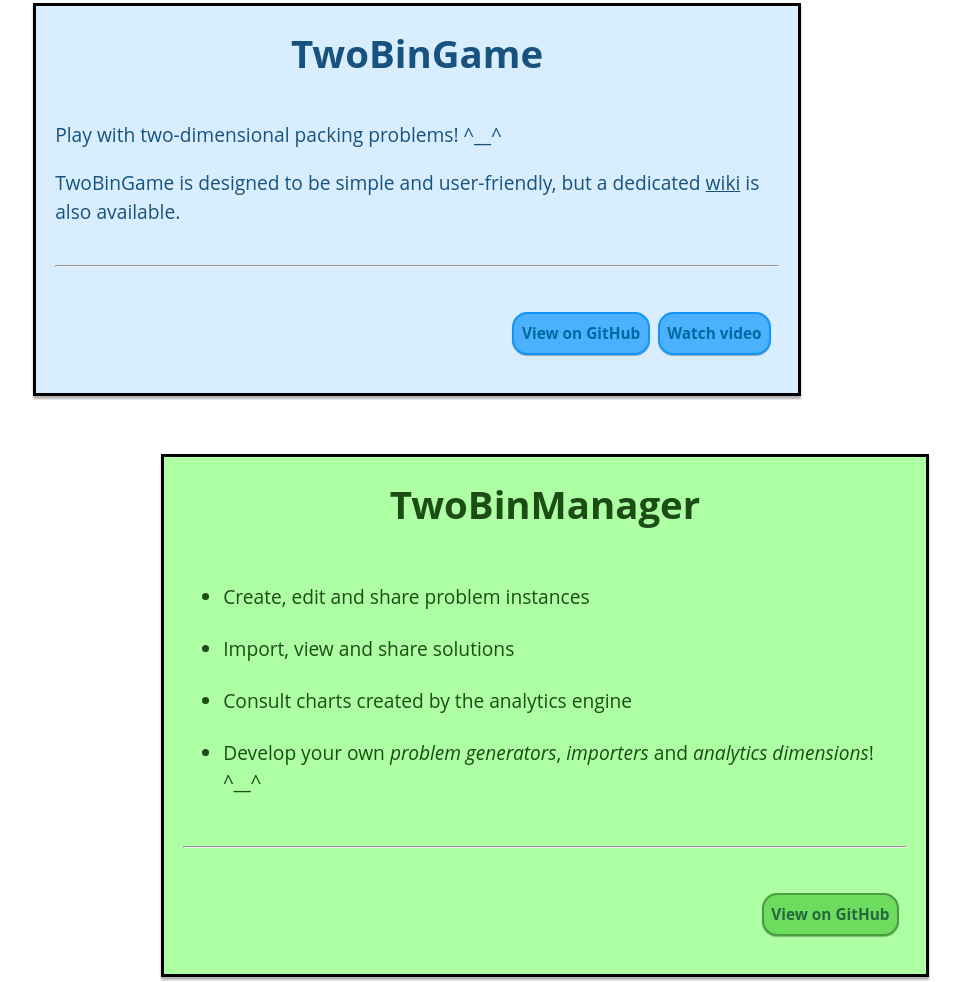
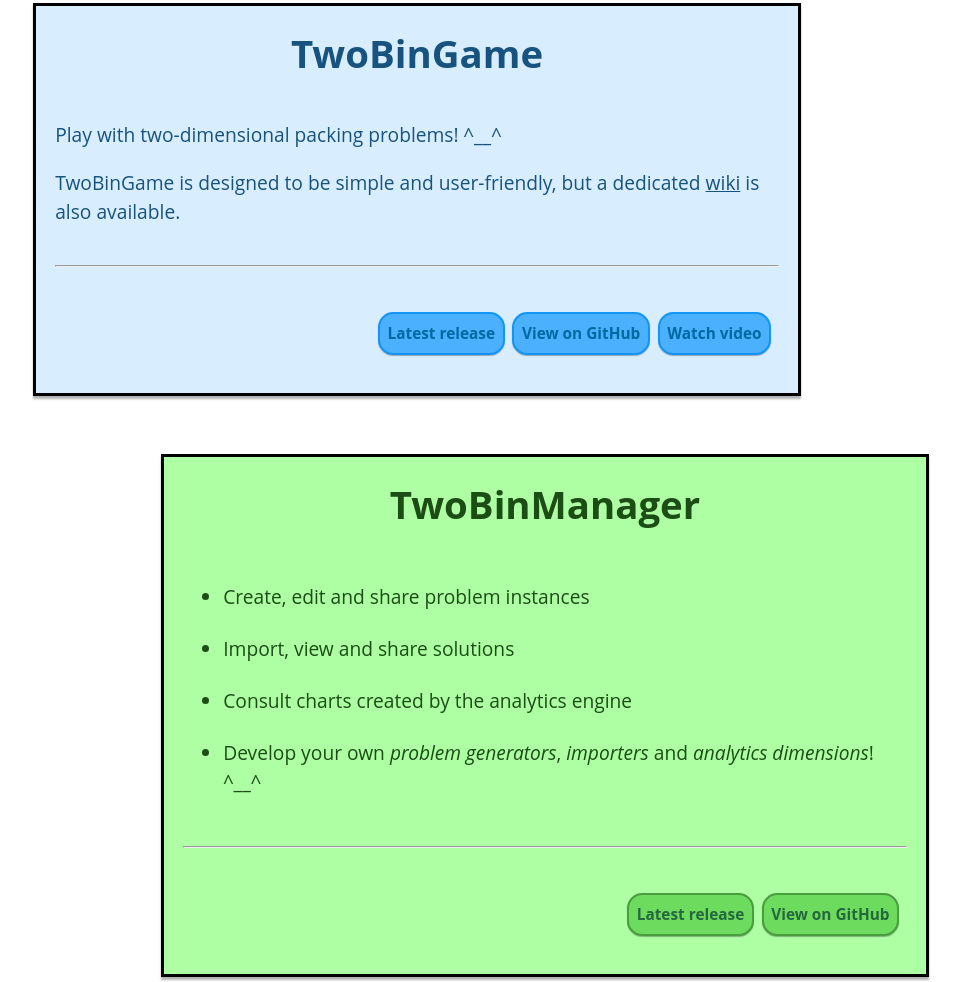
Before and after one commit to giancosta86/TwoBinPack, a plain HTML site: page index.html in a window 1280 px wide. Shown: the part 400-1382 px from the top of the page, without its empty margins (95-1056 px from the left). Drawn offline with Linux system fonts and the light colour scheme.

Commit message:
Add the "Latest release" buttons

```diff
--- a/index.html
+++ b/index.html
@@ -85,6 +85,7 @@
       <div class="buttons">
         <a href="#" id="runGame" class="button moonDeployButton" title="Run the program from within your browser, via MoonDeploy">Run with MoonDeploy</a>
         <a href="#" id="downloadGame" class="button zipButton" title="Download the zip file containing the program">Download zip</a>
+        <a href="https://github.com/giancosta86/TwoBinGame/releases/latest" class="button" title="View the artifacts of the latest release on GitHub">Latest release</a>
         <a href="https://github.com/giancosta86/TwoBinGame" class="button gitHubButton" title="Browse the source code and documentation on GitHub">View on GitHub</a>
         <a target="_blank" href="https://youtu.be/SS6mJxugyxc" class="button youTubeButton" title="Watch a tutorial on YouTube">Watch video</a>
       </div>
@@ -117,6 +118,7 @@
       <div class="buttons">
         <a href="#" id="runManager" class="button moonDeployButton" title="Run the program from within your browser, via MoonDeploy">Run with MoonDeploy</a>
         <a href="#" id="downloadManager" class="button zipButton" title="Download the zip file containing the program">Download zip</a>
+        <a href="https://github.com/giancosta86/TwoBinManager/releases/latest" class="button" title="View the artifacts of the latest release on GitHub">Latest release</a>
         <a href="https://github.com/giancosta86/TwoBinManager" class="button gitHubButton" title="Browse the source code and documentation on GitHub">View on GitHub</a>
       </div>
     </section>
```
